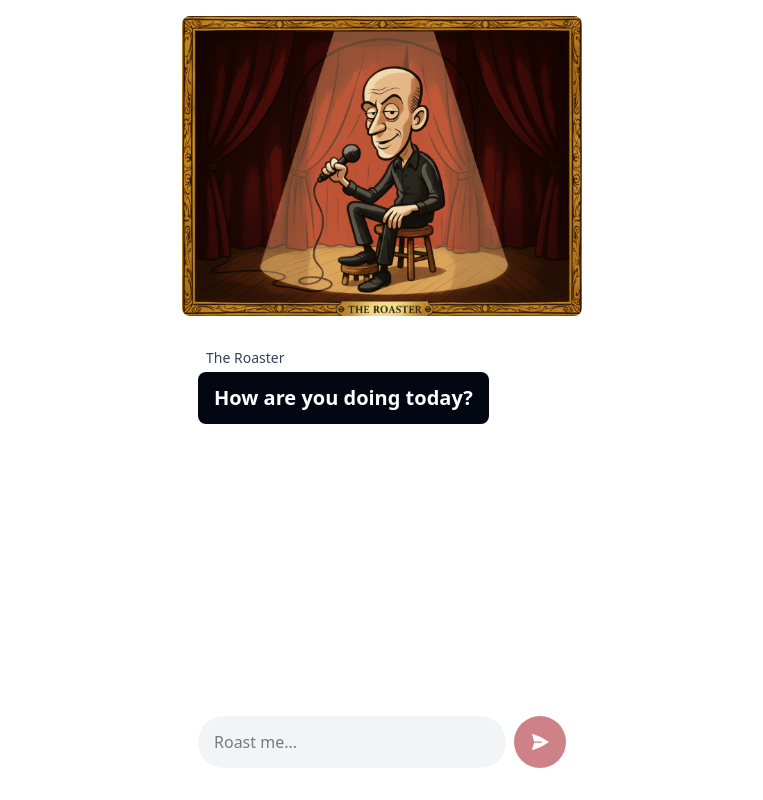
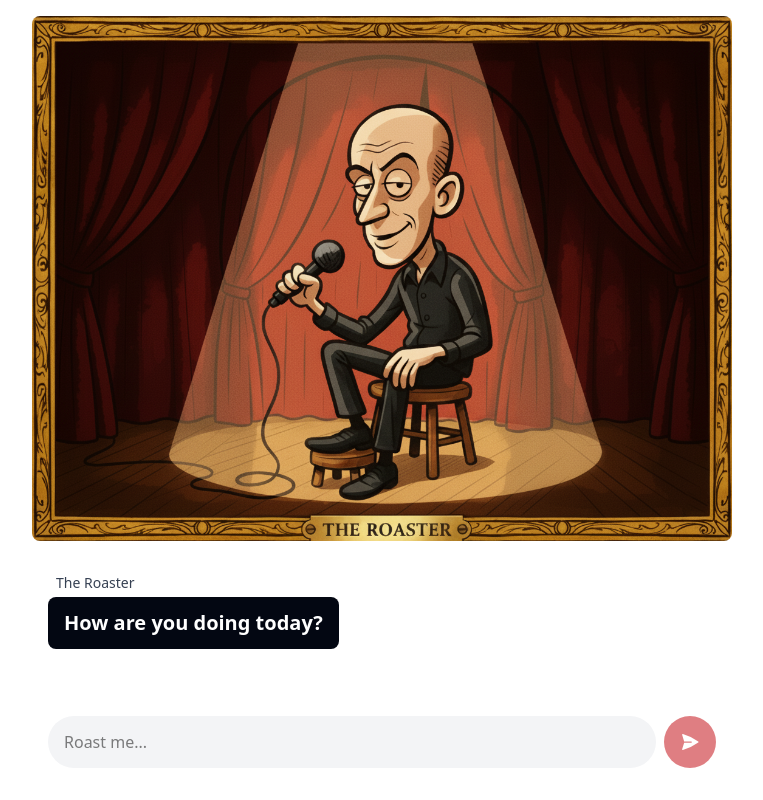
Before and after one commit to EttoreTheWebisteMaster/the-roaster, a Next.js app: page / in a window 1280 px wide. Shown: the whole page, without its empty margins (258-1021 px from the left). Built offline with nearby package versions, Linux system fonts and the light colour scheme; no server answers.

Commit message:
fix image width

```diff
--- a/src/app/page.tsx
+++ b/src/app/page.tsx
@@ -156,8 +156,8 @@ export default function ChatBox() {
 				<Image
 					src={`/the_roaster_${loadedImage}.png`}
 					alt='The Roaster'
-					width={400}
-					height={800}
+					width={700}
+					height={700}
 					priority
 					className='rounded-lg'
 				/>
@@ -166,14 +166,14 @@ export default function ChatBox() {
 			{/* Chat container */}
 			<div
 				ref={chatContainerRef}
-				className='flex flex-col w-full max-w-[400px] flex-grow px-4 pt-4 mb-24 space-y-6 overflow-y-auto scrollbar-hide'
+				className='flex flex-col w-full max-w-[700px] flex-grow px-4 pt-4 mb-24 space-y-6 overflow-y-auto scrollbar-hide'
 			>
 				{history.map((msg, idx) => (
 					<div key={idx} className='flex flex-col'>
 						<div
 							className={`text-sm mb-1 ${
 								msg.role === 'user'
-									? 'text-red-800 mr-2 text-right'
+									? 'text-red-700 mr-2 text-right'
 									: 'text-gray-700 ml-2 text-left'
 							}`}
 						>
@@ -182,7 +182,7 @@ export default function ChatBox() {
 						<div
 							className={`px-4 py-3 font-semibold text-xl rounded-lg max-w-[80%] break-words ${
 								msg.role === 'user'
-									? 'bg-red-800 text-white self-end'
+									? 'bg-red-700 text-white self-end'
 									: 'bg-gray-950 text-white self-start'
 							}`}
 						>
@@ -195,7 +195,7 @@ export default function ChatBox() {
 			{/* Input fixed at bottom */}
 			<form
 				onSubmit={handleSend}
-				className='flex flex-row gap-2 w-full max-w-[400px] fixed bottom-0 pb-8 bg-white px-4 mx-auto'
+				className='flex flex-row gap-2 w-full max-w-[700px] fixed bottom-0 pb-8 bg-white px-4 mx-auto'
 			>
 				<Input
 					ref={inputRef}
@@ -206,13 +206,13 @@ export default function ChatBox() {
 						isLoading ? 'The Roaster is thinking...' : 'Roast me...'
 					}
 					disabled={isLoading}
-					className='px-4 py-2 h-[52px] bg-gray-100 flex-grow rounded-full disabled:bg-transparent outline-none w-full max-w-[300px] sm:max-w-[400px]'
+					className='px-4 py-2 h-[52px] bg-gray-100 flex-grow rounded-full disabled:bg-transparent outline-none w-full max-w-[300px] sm:max-w-[700px]'
 				/>
 				{!isLoading && (
 					<Button
 						type='submit'
 						disabled={isLoading || !input.trim()}
-						className='p-4 rounded-full bg-red-800 font-bold text-xl text-white cursor-pointer disabled:opacity-50 disabled:cursor-not-allowed'
+						className='p-4 rounded-full bg-red-700 font-bold text-xl text-white cursor-pointer disabled:opacity-50 disabled:cursor-not-allowed'
 					>
 						<PaperAirplaneIcon className='w-5 h-5' />
 					</Button>
```
